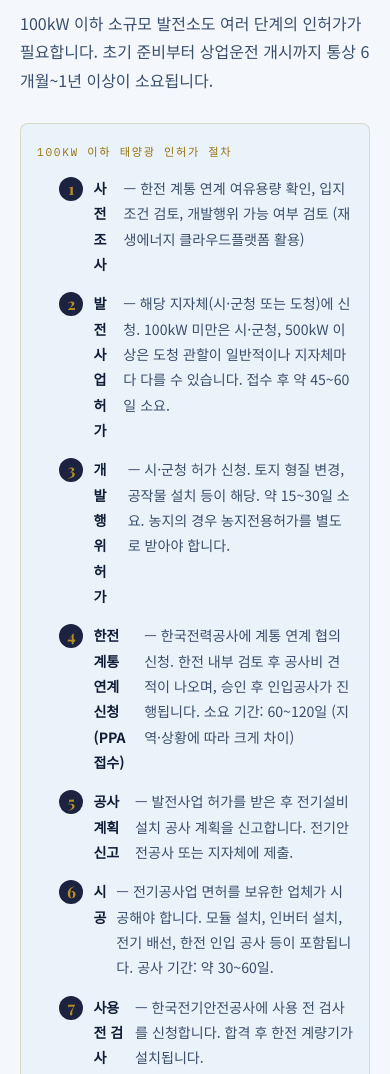
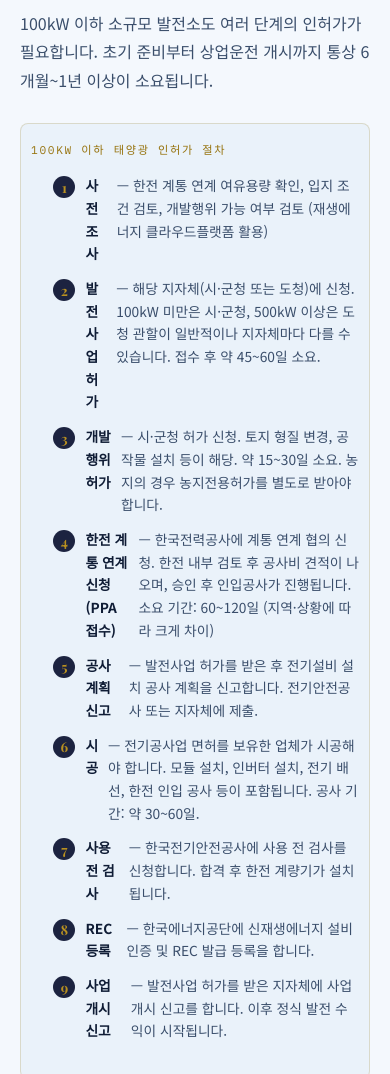
Before and after one commit to sjtiger234/sjtiger234.github.io, a plain HTML site: page post-solar.html in a window 390 px wide. Shown: the part 2748-3822 px from the top of the page. Drawn offline with nearby package versions, Linux system fonts and the light colour scheme; a web font is replaced by a local one.

Commit message:
Add files via upload

```diff
--- a/post-solar.html
+++ b/post-solar.html
@@ -69,10 +69,25 @@
       border-bottom: 1px solid rgba(150,114,12,.18);
     }
 
-    /* 스텝 박스 */
-    .step-box  { padding: 18px 16px; }
-    .step-list li { gap: 10px; font-size: .88rem; }
-    .step-list li::before { min-width: 24px; height: 24px; font-size: 1rem; }
+    /* 스텝 박스 — 모바일 */
+    .step-box  { padding: 16px 10px; }
+    .step-list { padding: 0; }
+    .step-list li {
+      gap: 10px;
+      font-size: .86rem;
+      line-height: 1.65;
+      margin-bottom: 12px;
+      word-break: normal;
+      overflow-wrap: break-word;
+    }
+    .step-list li::before {
+      min-width: 22px;
+      width: 22px;
+      height: 22px;
+      font-size: .85rem;
+      flex-shrink: 0;
+      margin-top: 2px;
+    }
 
     /* 팁·경고 박스 */
     .tip-box, .warn-box { padding: 14px 16px; font-size: .85rem; }
--- a/style.css
+++ b/style.css
@@ -685,6 +685,24 @@ img { max-width: 100%; display: block; }
   .post-card { padding: 20px 18px; }
   .card-title { font-size: 1rem; }
 
+  /* 스텝 박스 */
+  .step-box  { padding: 16px 10px !important; }
+  .step-list li {
+    gap: 10px !important;
+    font-size: .86rem !important;
+    line-height: 1.65 !important;
+    word-break: normal;
+    overflow-wrap: break-word;
+  }
+  .step-list li::before {
+    min-width: 22px !important;
+    width: 22px !important;
+    height: 22px !important;
+    font-size: .85rem !important;
+    flex-shrink: 0 !important;
+    margin-top: 2px !important;
+  }
+
   /* 아티클 헤더 */
   .article-deco-num { display: none; }
   .article h2 { font-size: 1.2rem; margin: 36px 0 12px; }
```
